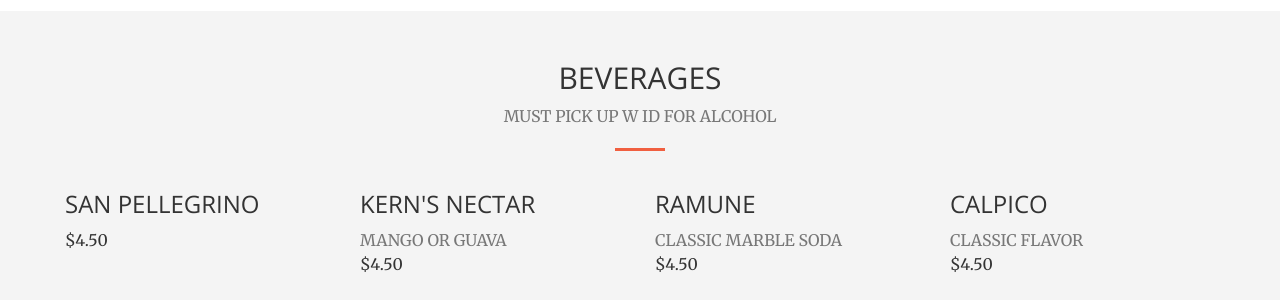
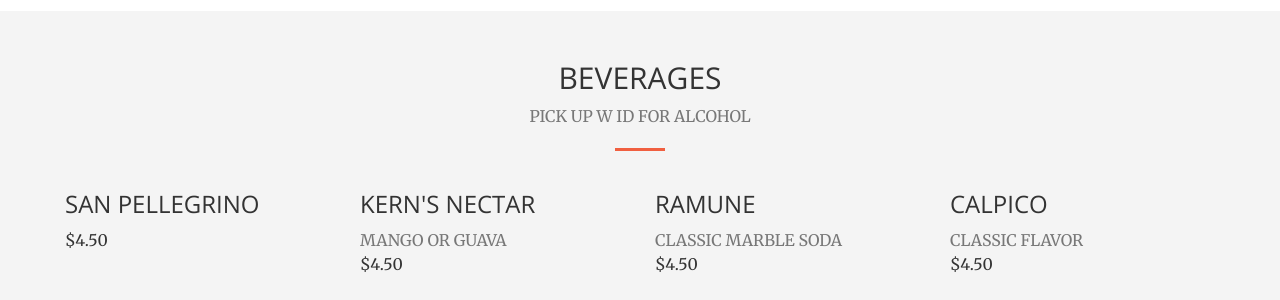
Before and after one commit to CyrusLiang/kamekyo, a Jekyll site: the page built from index.html, in a window 1280 px wide and 900 px high, scrolled down 9758 px. Shown: the part 154-454 px from the top of the window. Built offline with Jekyll 4.4.1, drawn with Linux system fonts in a browser that asks for light colours.

Commit message:
Update beverages.html

```diff
--- a/_includes/beverages.html
+++ b/_includes/beverages.html
@@ -3,7 +3,7 @@
         <div class="row">
             <div class="col-lg-12 text-center">
                 <h2 class="section-heading">Beverages</h2>
-                <p class="text-muted">Must pick up w id for alcohol</p>
+                <p class="text-muted">Pick up w id for alcohol</p>
                 <hr class="primary">
             </div>
         </div>
```
